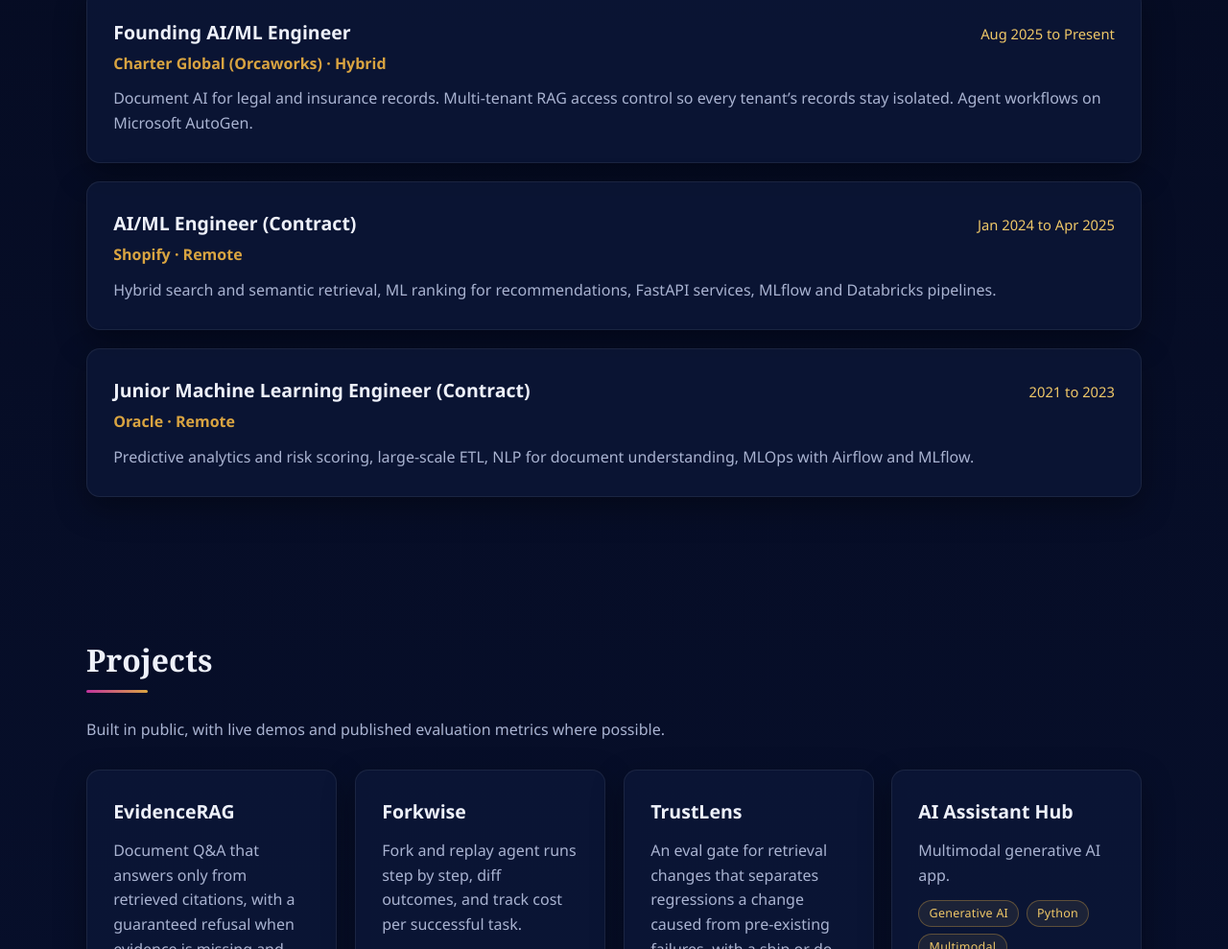
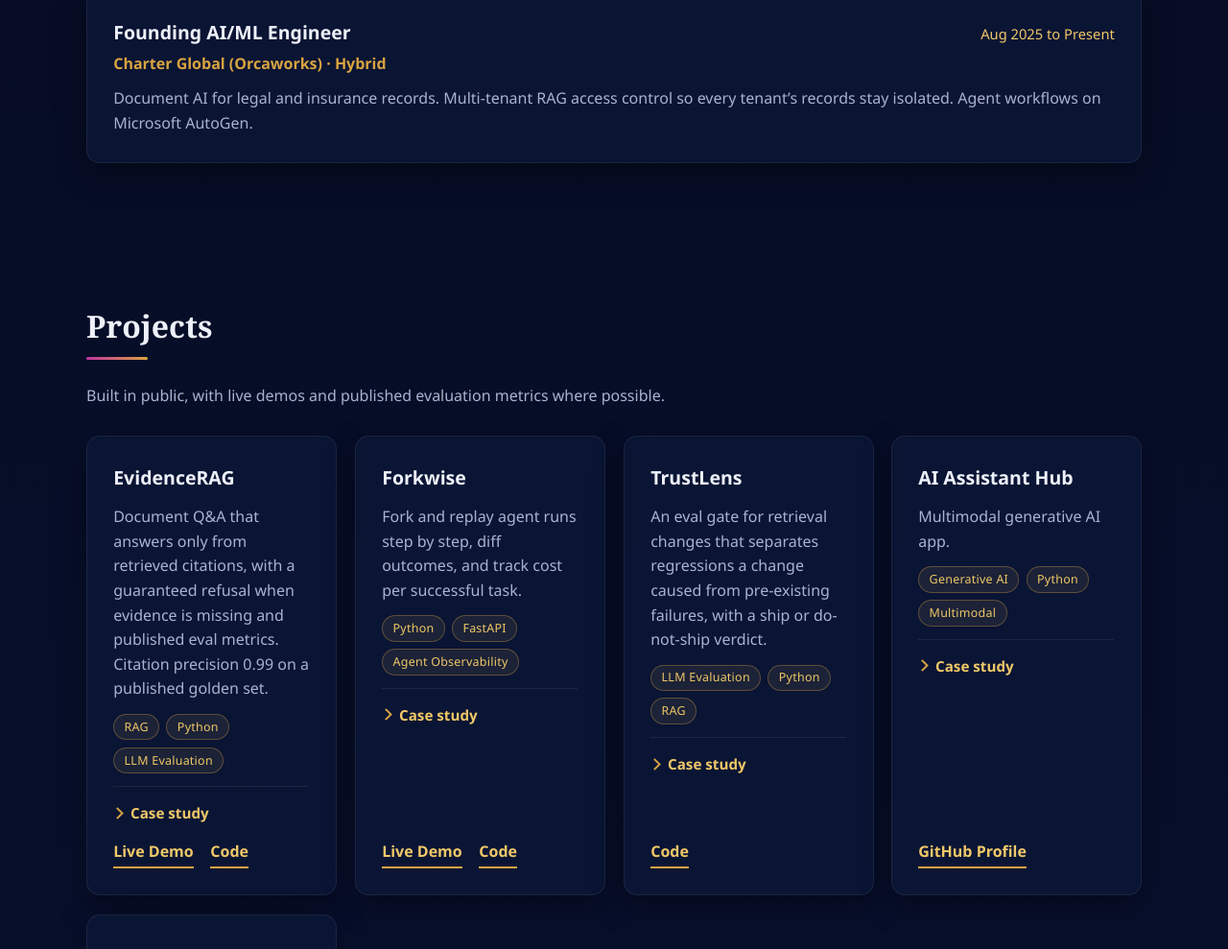
Before and after one commit to gowtamyreddy/gowtamyreddy.github.io, a plain HTML site: page index.html in a window 1280 px wide. Shown: the part 1573-2562 px from the top of the page at 96% size. Drawn offline with nearby package versions, Linux system fonts and the light colour scheme; animation ran at ten frames a second.

Commit message:
Remove Shopify and Oracle experience from portfolio

```diff
--- a/index.html
+++ b/index.html
@@ -90,24 +90,6 @@
           </div>
           <p class="role-org">Charter Global (Orcaworks) &middot; Hybrid</p>
           <p>Document AI for legal and insurance records. Multi-tenant RAG access control so every tenant&rsquo;s records stay isolated. Agent workflows on Microsoft AutoGen.</p>
-        </article>
-
-        <article class="card role-card">
-          <div class="role-head">
-            <h3>AI/ML Engineer (Contract)</h3>
-            <span class="role-dates">Jan 2024 to Apr 2025</span>
-          </div>
-          <p class="role-org">Shopify &middot; Remote</p>
-          <p>Hybrid search and semantic retrieval, ML ranking for recommendations, FastAPI services, MLflow and Databricks pipelines.</p>
-        </article>
-
-        <article class="card role-card">
-          <div class="role-head">
-            <h3>Junior Machine Learning Engineer (Contract)</h3>
-            <span class="role-dates">2021 to 2023</span>
-          </div>
-          <p class="role-org">Oracle &middot; Remote</p>
-          <p>Predictive analytics and risk scoring, large-scale ETL, NLP for document understanding, MLOps with Airflow and MLflow.</p>
         </article>
 
       </div>
```
